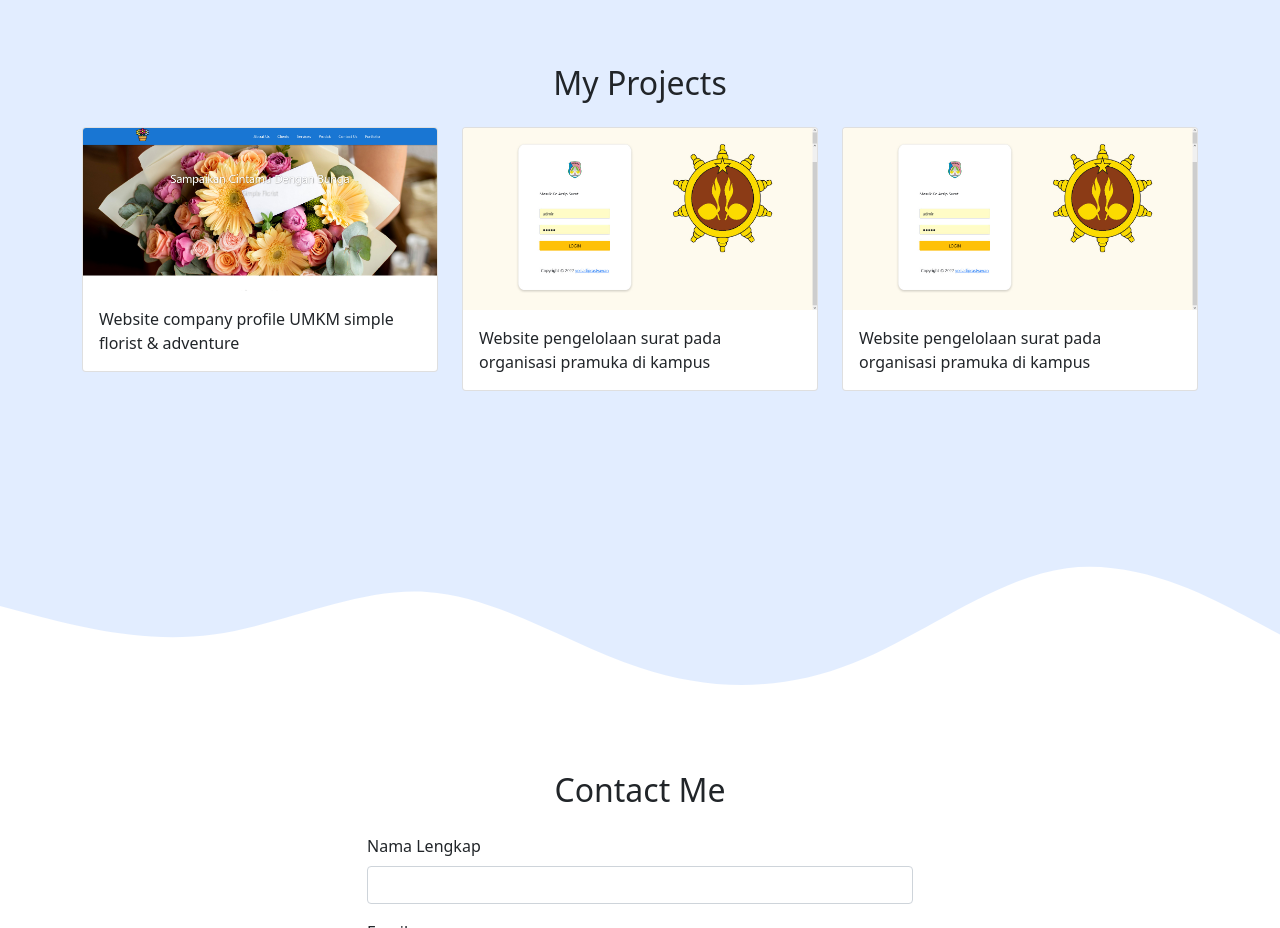
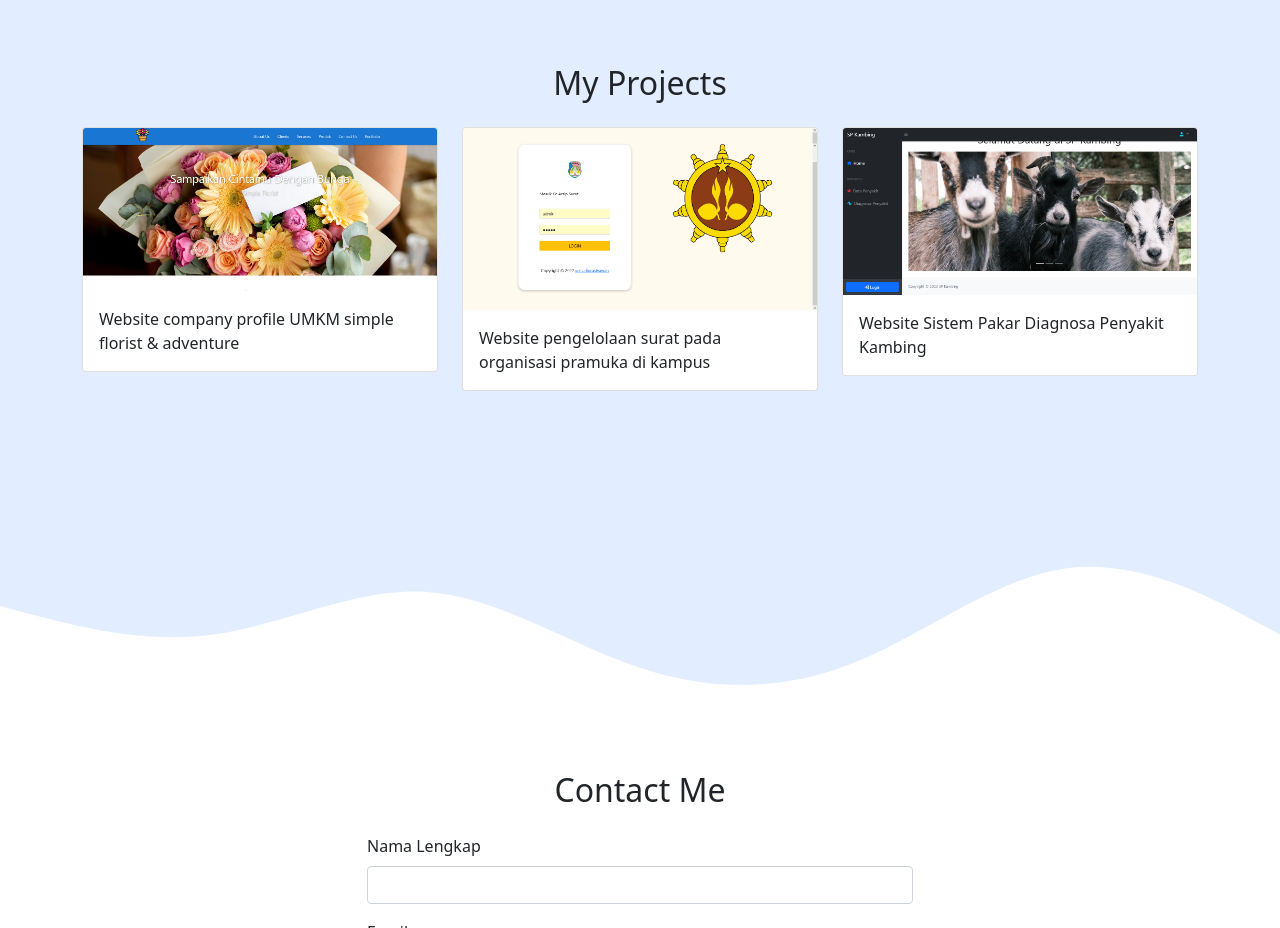
Before and after one commit to yosiadiprastyawan/yosiadiprastyawan.github.io, a plain HTML site: page index.html in a window 1280 px wide. Shown: the part 1340-2268 px from the top of the page. Drawn offline with nearby package versions, Linux system fonts and the light colour scheme.

Commit message:
menambah portfolio

```diff
--- a/index.html
+++ b/index.html
@@ -102,9 +102,9 @@
           </div>
           <div class="col-md-4 mb-3">
             <div class="card">
-              <img src="img/projects/2.png" class="card-img-top" alt="Project 2" />
+              <img src="img/projects/6.png" class="card-img-top" alt="Project 2" />
               <div class="card-body">
-                <p class="card-text">Website pengelolaan surat pada organisasi pramuka di kampus</p>
+                <p class="card-text">Website Sistem Pakar Diagnosa Penyakit Kambing</p>
               </div>
             </div>
           </div>
```
Also changed, not shown: img/projects/6.png (added).
